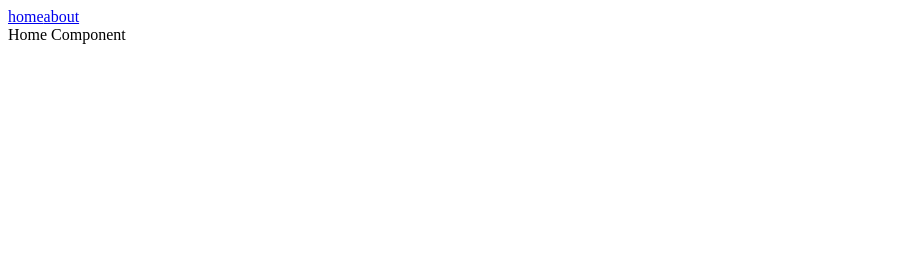
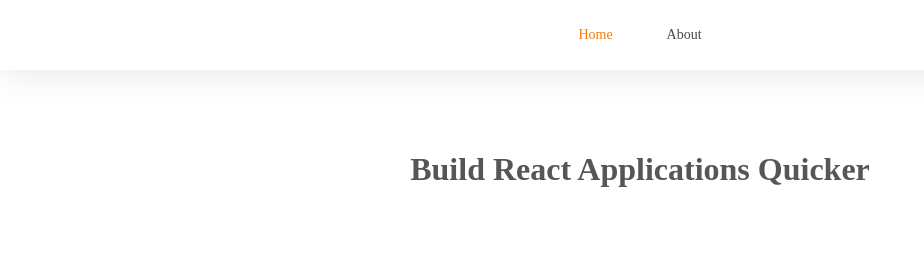
Before and after one commit to younginnovations/react-webpack-starter-kit, a React app: page / in a window 1280 px wide. Shown: the whole page, without its empty margins (0-924 px from the left). Built offline with nearby package versions, Linux system fonts and the light colour scheme; a web font is replaced by a local one.

Commit message:
styling navbar and theming

```diff
--- a/src/app/components/navbar/navbar.js
+++ b/src/app/components/navbar/navbar.js
@@ -1,11 +1,24 @@
 import React from "react";
-import { Link } from "react-router-dom";
+import { NavLink } from "react-router-dom";
 
 const Links = (props) => (
-    <nav>
-        <Link to="/">home</Link>
-        <Link to="/about">about</Link>
-    </nav>
+
+
+<nav className="navbar">
+
+    <ul id="nav">
+
+        <li>
+           <NavLink exact to="/" activeClassName="active">Home</NavLink>
+        </li>
+        <li>
+            <NavLink to="/about" activeClassName="active">About</NavLink>
+        </li>
+
+    </ul>
+
+</nav>
+
 );
 
 
--- a/src/app/layouts/about/about.js
+++ b/src/app/layouts/about/about.js
@@ -6,7 +6,6 @@
     render() {
         return (
             <div>
-                About Component
             </div>
 
         )
--- a/src/app/layouts/home/home.js
+++ b/src/app/layouts/home/home.js
@@ -5,8 +5,12 @@
 
     render() {
         return (
-            <div>
-                Home Component
+            <div className="yi-container">
+
+                <div className="yi-row">
+                    <h1>Build React Applications Quicker</h1>
+                </div>
+
             </div>
         )
     }
--- a/src/styles/components/_navigation.scss
+++ b/src/styles/components/_navigation.scss
@@ -1,17 +1,30 @@
-.navigation {
 
-  > ul {
 
-    > li {
 
-      > a {
+#nav {
+  background-color: #fff;
+  text-align: center;
+  margin: 0;
+  padding: 15px 0;
+  width: 100%;
+  box-shadow: 0 2px 40px 0 rgba(0, 0, 0, 0.1);
 
-      }
-      &:hover {
 
-      }
-      &.active {
+}
 
+#nav {
+  li {
+    display: inline-block;
+    a {
+      color: $black;
+      display: block;
+      font-size: 14px;
+      padding: 10px 25px;
+      border: 2px solid transparent;
+      text-decoration: none;
+      transition: all 0.3s;
+      &:hover, &.active {
+        color: $orange;
       }
     }
   }
--- /dev/null
+++ b/src/styles/layouts/_home.scss
@@ -0,0 +1,17 @@
+
+
+.yi-container{
+  max-width: 768px;
+  margin: 0 auto;
+
+  .yi-row{
+    padding: 60px 0;
+    text-align: center;
+
+    h1{
+      color: #565656;
+    }
+
+  }
+
+}
--- a/src/styles/style.scss
+++ b/src/styles/style.scss
@@ -1,8 +1,14 @@
+@import "vendor/normalize.css";
+
 //Variable
 @import "helpers/variables";
 
 //Component
+@import "components/navigation";
 @import "components/fonts";
+
+//pages
+@import "layouts/home";
 
 body{
     font-family: $font-Regular;
```
Also changed, not shown: src/styles/vendor/normalize.css (added).
